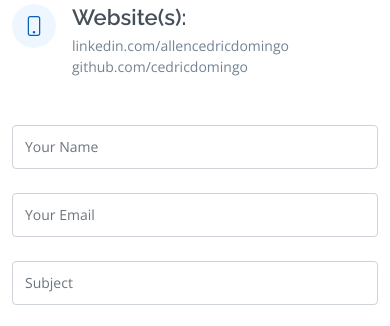
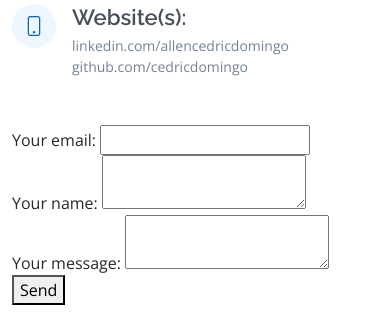
Before and after one commit to cedricdomingo/GitHub-Portfolio-v1.0, a plain HTML site: page index.html in a window 390 px wide. Shown: the part 5850-6176 px from the top of the page. Drawn offline with nearby package versions, Linux system fonts and the light colour scheme.

Commit message:
Update index.html

```diff
--- a/index.html
+++ b/index.html
@@ -648,28 +648,25 @@
 
           <div class="col-lg-8 mt-5 mt-lg-0">
 
-            <form action="forms/contact.php" method="post" role="form" class="php-email-form">
-              <div class="row">
-                <div class="col-md-6 form-group">
-                  <input type="text" name="name" class="form-control" id="name" placeholder="Your Name" required>
-                </div>
-                <div class="col-md-6 form-group mt-3 mt-md-0">
-                  <input type="email" class="form-control" name="email" id="email" placeholder="Your Email" required>
-                </div>
-              </div>
-              <div class="form-group mt-3">
-                <input type="text" class="form-control" name="subject" id="subject" placeholder="Subject" required>
-              </div>
-              <div class="form-group mt-3">
-                <textarea class="form-control" name="message" rows="5" placeholder="Message" required></textarea>
-              </div>
-              <div class="my-3">
-                <div class="loading">Loading</div>
-                <div class="error-message"></div>
-                <div class="sent-message">Your message has been sent. Thank you!</div>
-              </div>
-              <div class="text-center"><button type="submit">Send Message</button></div>
-            </form>
+<form
+  action="https://formspree.io/f/xzbqlnpj"
+  method="POST"
+>
+  <label>
+    Your email:
+    <input type="email" name="email">
+  </label>
+  <label>
+    Your name:
+    <textarea name="name"></textarea>
+  </label>
+  <label>
+    Your message:
+    <textarea name="message"></textarea>
+  </label>
+  <!-- your other form fields go here -->
+  <button type="submit">Send</button>
+</form>
 
           </div>
 
```
